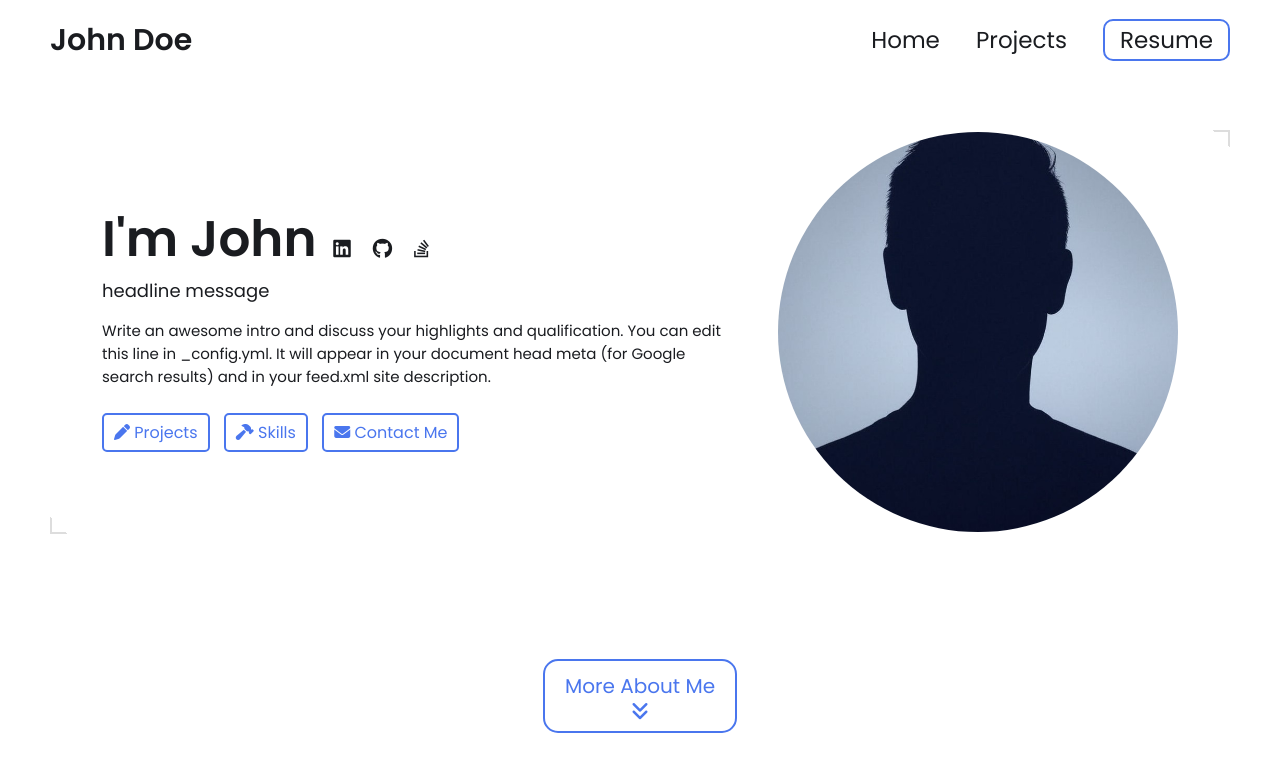
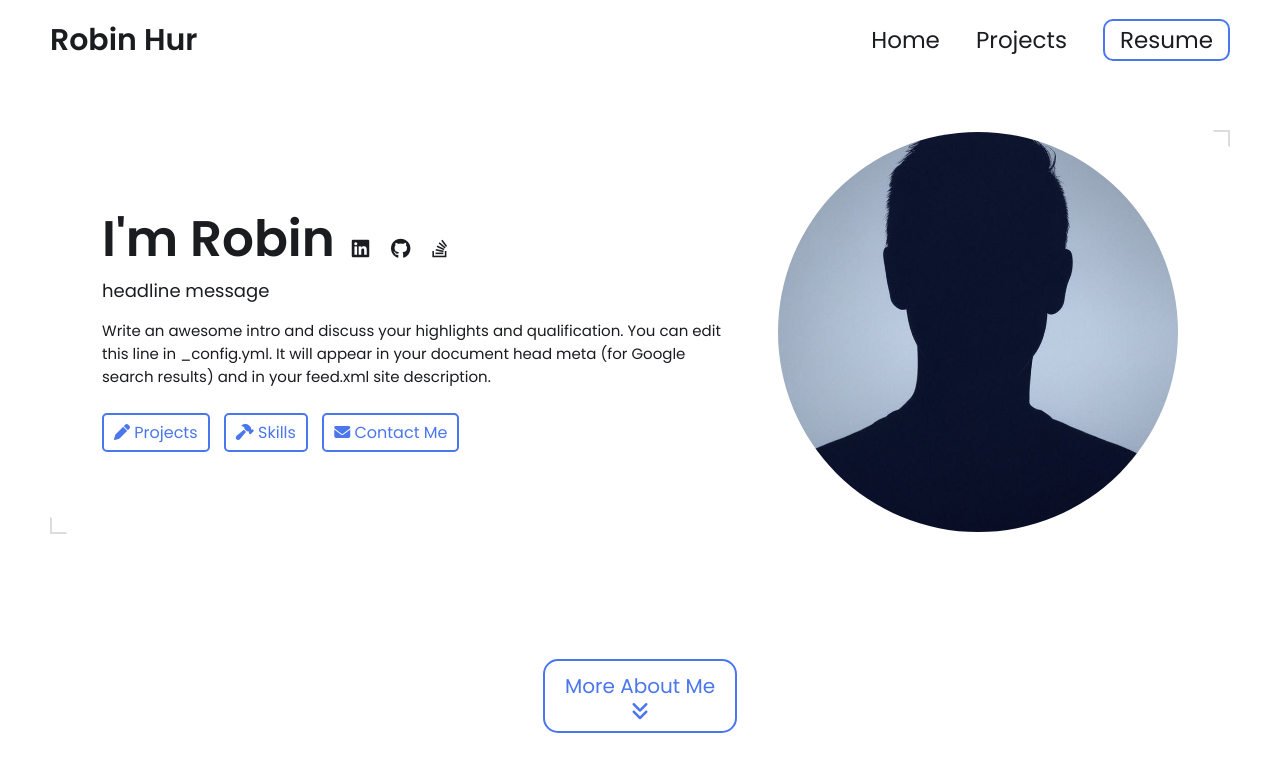
Before and after one commit to RobinKHur/RobinKHur.github.io, a Jekyll site: the page built from index.html, in a window 1280 px wide and 900 px high. Shown: the top 772 px of the window. Built offline with Jekyll 4.4.1, drawn with Linux system fonts in a browser that asks for light colours.

Commit message:
Update portfolio title and owner name

```diff
--- a/_config.yml
+++ b/_config.yml
@@ -7,12 +7,12 @@
 
 # Main Page Setup
 
-title: John Doe's Portfolio # This is what shows up in the tab of the browser
+title: Portfolio # This is what shows up in the tab of the browser
 
 
 
 # Hero Section
-name: John Doe
+name: Robin Hur
 headline: headline message
 description: >- # dont remove this line. this will ignore all new lines until the next section
   Write an awesome intro and discuss your highlights and qualification. You can edit this
```
